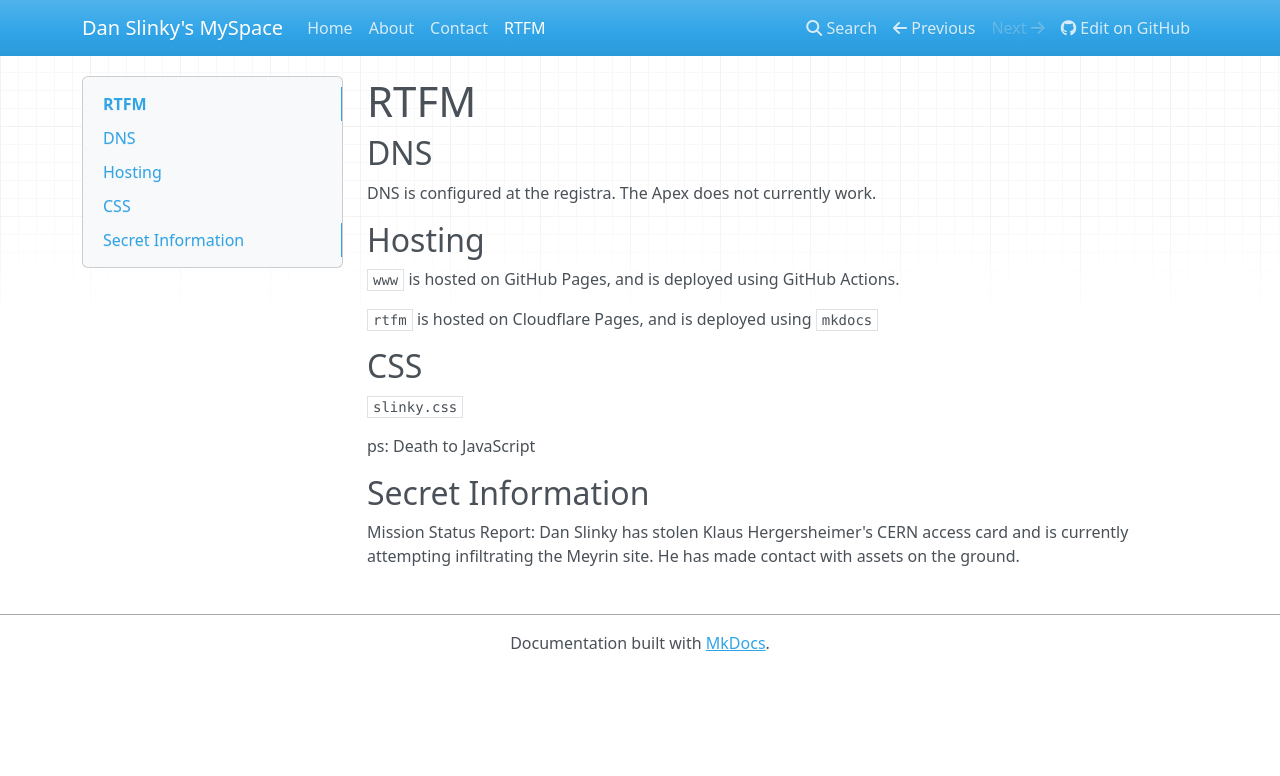
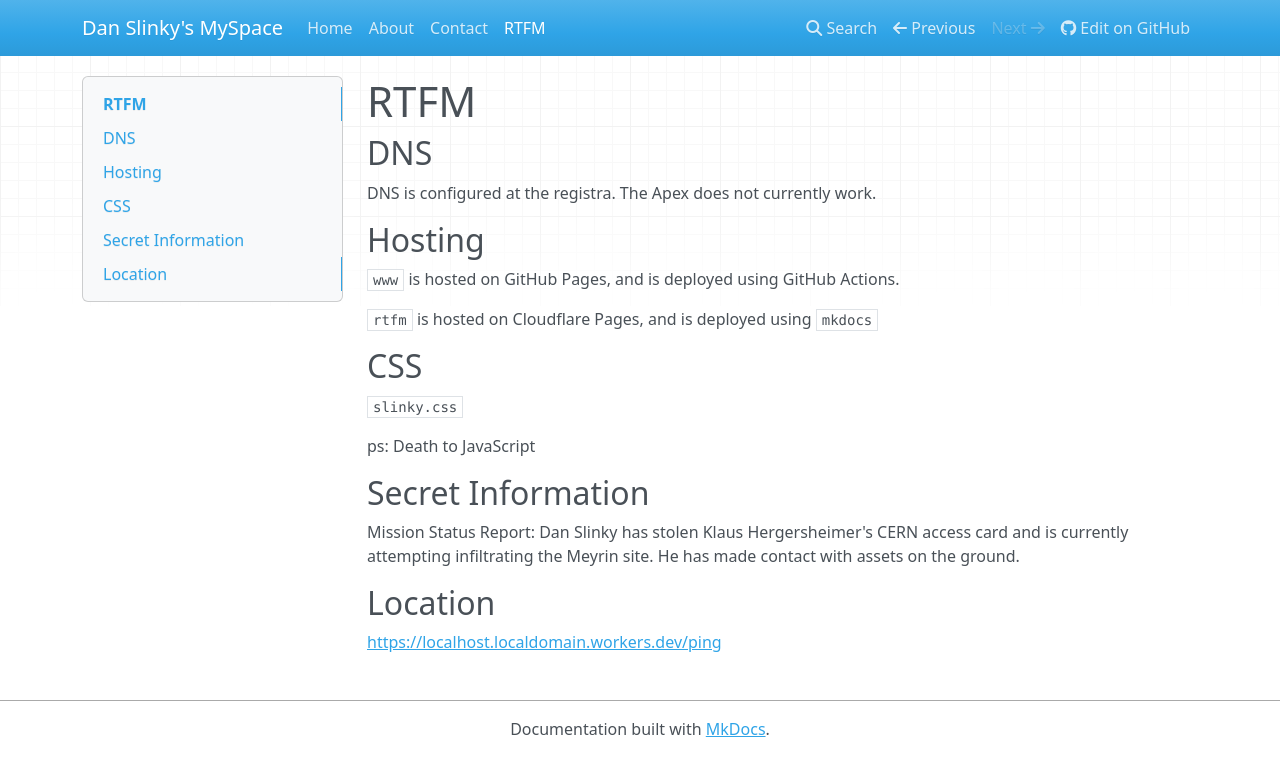
Before and after one commit to danslinky/danslinky.co.uk, an MkDocs documentation site: the page built from docs/rtfm.md, in a window 1280 px wide. Shown: the top 776 px of the page. Built offline with MkDocs 1.6.1, drawn with Linux system fonts in a browser that asks for light colours; nearby versions of some CDN libraries.

Commit message:
Location link on rtfm

```diff
--- a/docs/rtfm.md
+++ b/docs/rtfm.md
@@ -19,3 +19,7 @@ ps: Death to JavaScript
 ## Secret Information
 
 Mission Status Report: Dan Slinky has stolen Klaus Hergersheimer's CERN access card and is currently attempting infiltrating the Meyrin site. He has made contact with assets on the ground.
+
+## Location
+
+[https://localhost.localdomain.workers.dev/ping](https://localhost.localdomain.workers.dev/ping)
```
